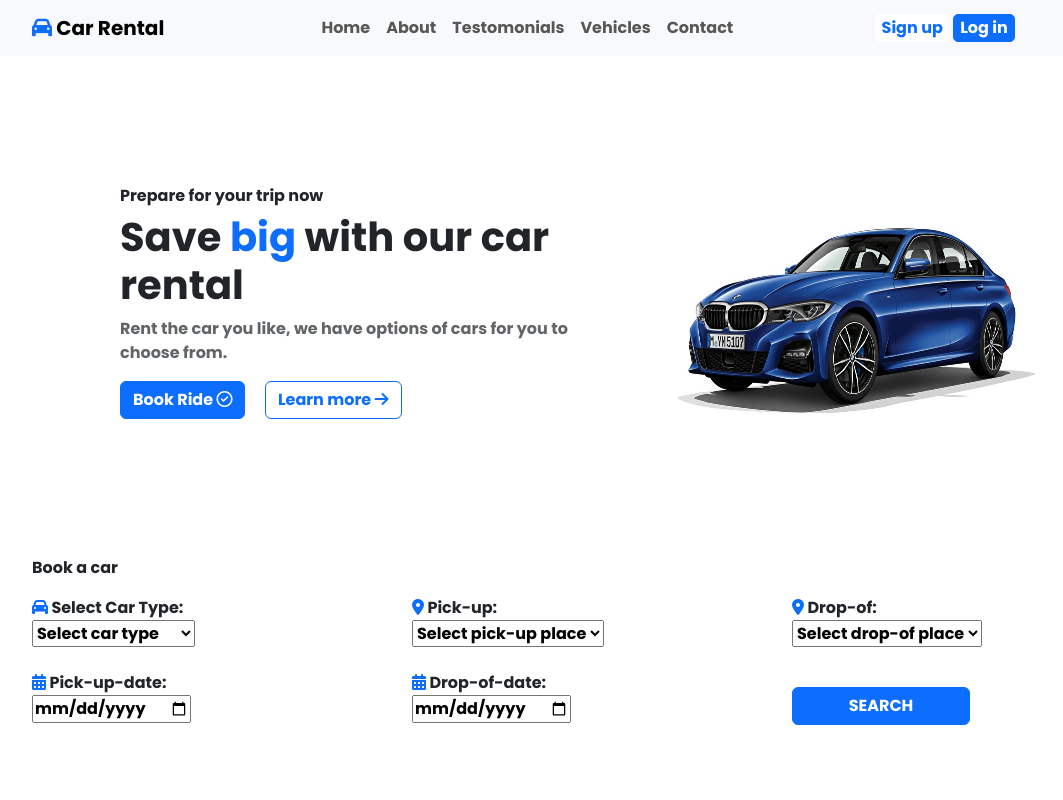
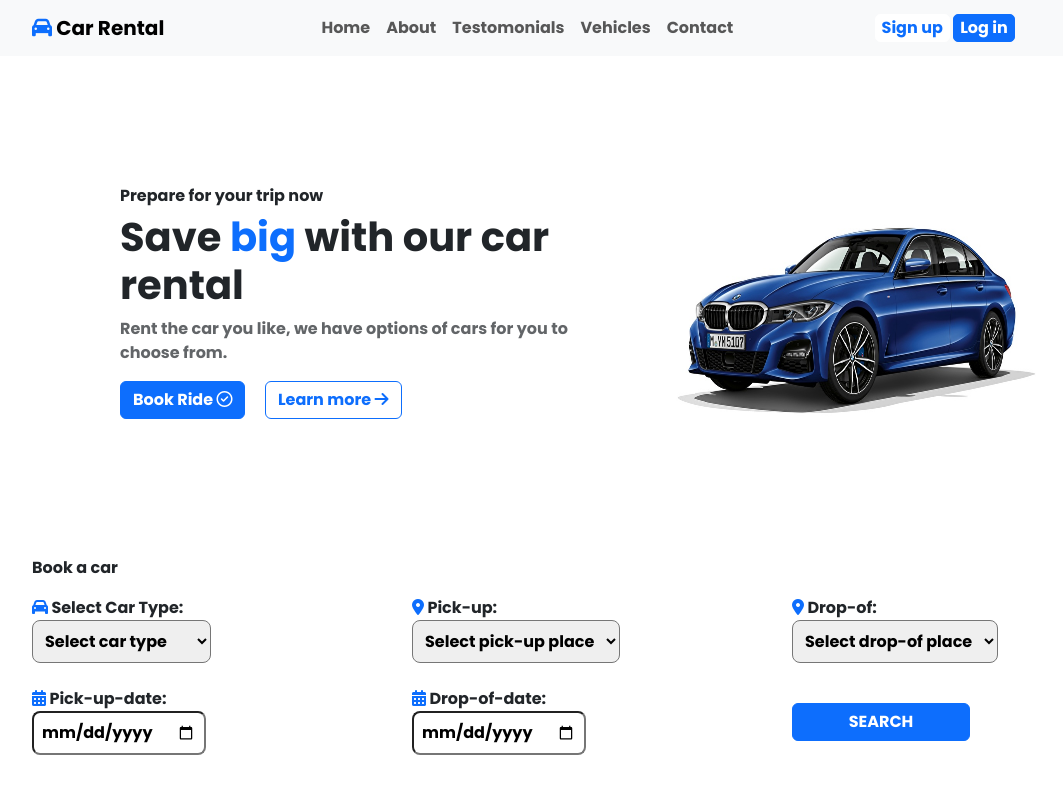
Before and after one commit to sthandiwe-prog/Car-Rental-Project, a plain HTML site: page index.html in a window 1280 px wide. Shown: the top 800 px of the page, without its empty margins (50-1113 px from the left). Drawn offline with nearby package versions, Linux system fonts and the light colour scheme.

Commit message:
Added styling to car booking section

```diff
--- a/index.html
+++ b/index.html
@@ -103,7 +103,7 @@
               Car Type:</label
             >
             <br />
-            <select name="car" id="car-type">
+            <select name="car" class="p-2 rounded-3" id="car-type">
               <option>Select car type</option>
               <option value="bmw">BMW</option>
               <option value="audi">Audi</option>
@@ -119,7 +119,7 @@
             >
             <br />
 
-            <select name="location" id="pick-up-place">
+            <select name="location" class="p-2 rounded-3" id="pick-up-place">
               <option>Select pick-up place</option>
               <option value="durban">Durban</option>
               <option value="pietermaritzburg">Pietermaritzburg</option>
@@ -134,7 +134,7 @@
               Drop-of:</label
             ><br />
 
-            <select name="location" id="drop-of">
+            <select name="location" class="p-2 rounded-3" id="drop-of">
               <option>Select drop-of place</option>
               <option value="durban">Durban</option>
               <option value="pietermaritzburg">Pietermaritzburg</option>
@@ -148,14 +148,14 @@
               <i class="fa-solid fa-calendar-days car-booking-icon"></i>
               Pick-up-date:</label
             ><br />
-            <input type="date" id="pick-up-date" />
+            <input type="date" class="p-2 rounded-3" id="pick-up-date" />
           </div>
           <div class="col-md-4">
             <label for="drop-of-date"
               ><i class="fa-solid fa-calendar-days car-booking-icon"></i>
               Drop-of-date:</label
             ><br />
-            <input type="date" id="drop-of-date" />
+            <input type="date" class="p-2 rounded-3" id="drop-of-date" />
           </div>
           <div class="col-md-4">
             <button class="btn btn-primary w-50 mt-3">SEARCH</button>
```
